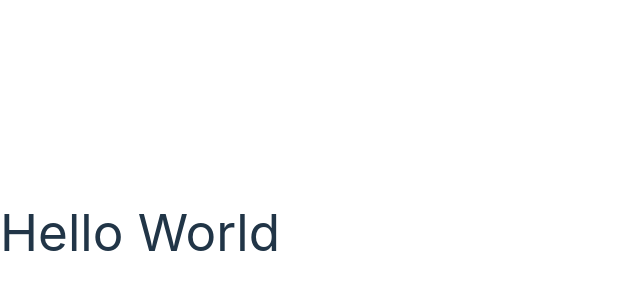
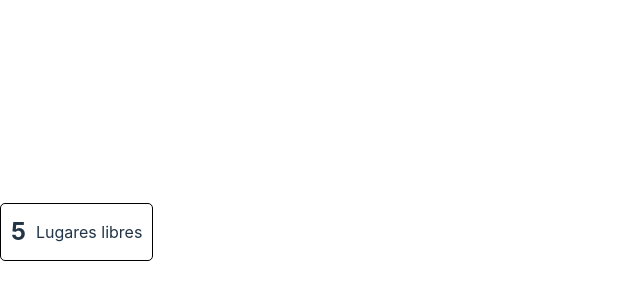
Before and after one commit to No-Country/c16-12-t-node-react, a React (Vite) app in the folder front/: page / in a window 1280 px wide. Shown: the part 168-468 px from the top of the page, without its empty margins (0-640 px from the left). Built offline with nearby package versions, Linux system fonts and the light colour scheme.

Commit message:
add components

```diff
--- a/front/src/App.jsx
+++ b/front/src/App.jsx
@@ -1,11 +1,13 @@
 import React from 'react';
 
-function App() {
+import LugaresLibres from './components/atoms/AvailablePlaces';
+
+const App = () => {
   return (
-    <>
-      <h1>Hello World</h1>
-    </>
+    <div>
+      <LugaresLibres numero={5} />
+    </div>
   );
-}
+};
 
 export default App;
--- /dev/null
+++ b/front/src/components/atoms/AvailablePlaces.jsx
@@ -0,0 +1,12 @@
+import React from 'react';
+
+const LugaresLibres = ({ numero }) => {
+  return (
+    <div style={{ border: '1px solid #000', padding: '10px', borderRadius: '5px', display: 'flex', alignItems: 'center' }}>
+      <div style={{ fontSize: '24px', fontWeight: 'bold', marginRight: '10px' }}>{numero}</div>
+      <div>Lugares libres</div>
+    </div>
+  );
+};
+
+export default LugaresLibres;
```
Also changed, not shown: front/src/components/atoms/TripTime.jsx (added, +13 -0 lines).
